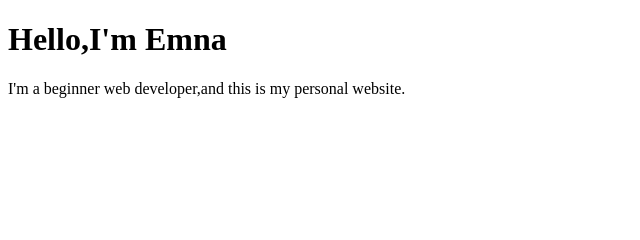
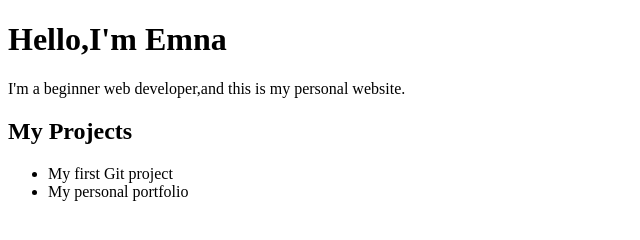
Before and after one commit to emnaee/emnaee.github.io, a plain HTML site: page index.html in a window 1280 px wide. Shown: the whole page, without its empty margins (0-640 px from the left). Drawn offline with Linux system fonts and the light colour scheme.

Commit message:
Add projects section

```diff
--- a/index.html
+++ b/index.html
@@ -8,5 +8,10 @@
 <body>
     <h1>Hello,I'm Emna</h1>
     <p>I'm a beginner web developer,and this is my personal website.</p>
+     <h2>My Projects</h2>
+    <ul>
+        <li>My first Git project</li>
+        <li>My personal portfolio</li>
+    </ul>
 </body>
 </html>
```
